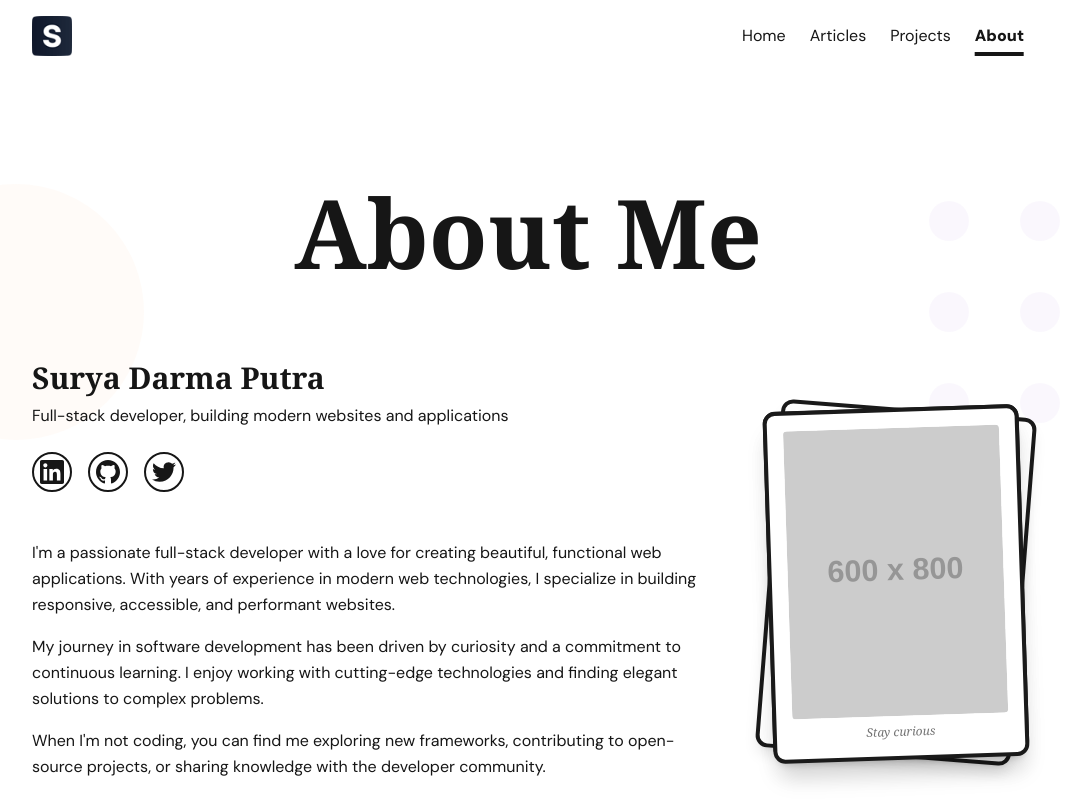
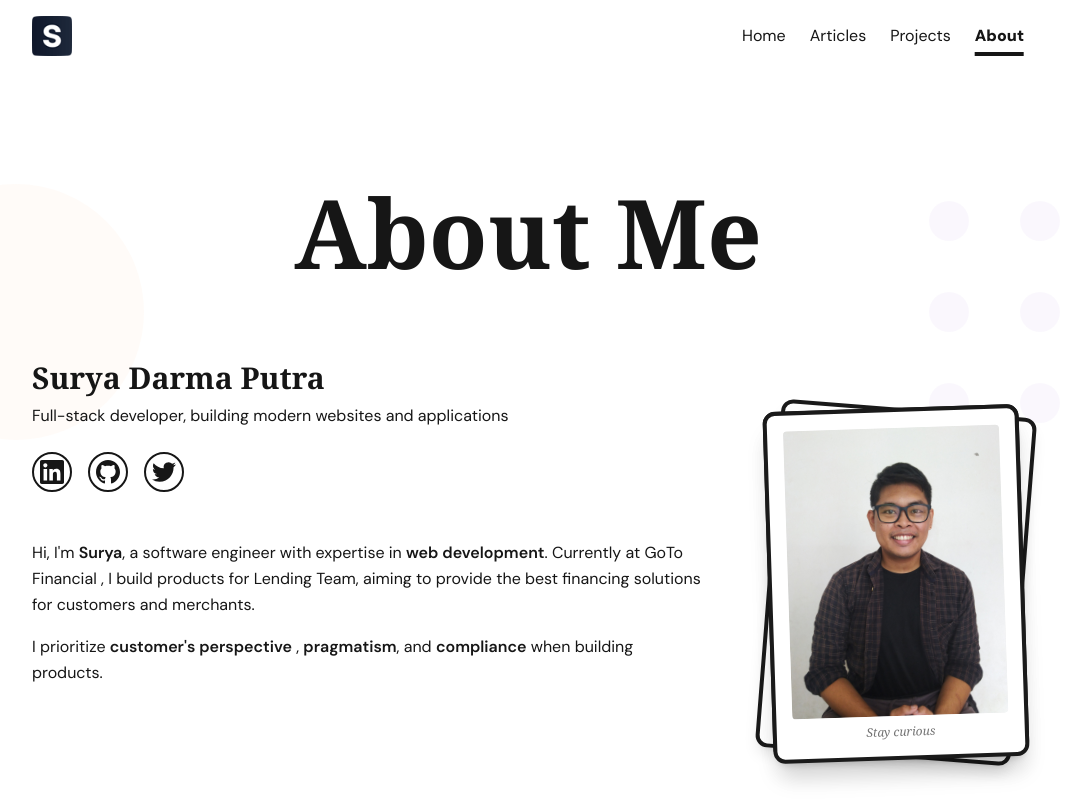
Before and after one commit to surdarmaputra/suryadarmaputra.com, an Astro site: page /about in a window 1280 px wide. Shown: the top 800 px of the page, without its empty margins (112-1180 px from the left). Built offline with nearby package versions, Linux system fonts and the light colour scheme; Astro itself is replaced by a stand-in of ours; placeholder pictures from the web are drawn by us; a web font is replaced by a local one.

Commit message:
chore: update about page content

```diff
--- a/src/modules/introduction/pages/about-page.astro
+++ b/src/modules/introduction/pages/about-page.astro
@@ -10,18 +10,12 @@ import WorkExperienceSection from "../components/work-experience-section.astro";
 const currentPath = Astro.url.pathname;
 
 // Photo and bio data
-const photoUrl = "https://placehold.co/600x800/4A5568/FFFFFF?text=Photo";
+const photoUrl = "/images/me.jpeg";
 const name = PERSONAL.NAME;
 const secondaryTitle = PERSONAL.TITLE;
 const linkedinUrl = SOCIAL_LINKS.LINKEDIN;
 const githubUrl = SOCIAL_LINKS.GITHUB;
 const twitterUrl = SOCIAL_LINKS.TWITTER;
-
-const bioParagraphs = [
-  "I'm a passionate full-stack developer with a love for creating beautiful, functional web applications. With years of experience in modern web technologies, I specialize in building responsive, accessible, and performant websites.",
-  "My journey in software development has been driven by curiosity and a commitment to continuous learning. I enjoy working with cutting-edge technologies and finding elegant solutions to complex problems.",
-  "When I'm not coding, you can find me exploring new frameworks, contributing to open-source projects, or sharing knowledge with the developer community.",
-];
 
 // Generate tilt angles for stacked photos
 const photoTilt1 = generateRandomElementTiltAngle(0, 4);
@@ -112,9 +106,29 @@ const photoTilt3 = generateRandomElementTiltAngle(2, 12);
 
             <!-- Bio Paragraphs -->
             <div class="space-y-4">
-              {bioParagraphs.map((paragraph) => (
-                <p class="text-base-content leading-relaxed">{paragraph}</p>
-              ))}
+              <p class="text-base-content leading-relaxed">
+                Hi, I'm <span class="font-semibold">{name.split(' ')[0]}</span>, a
+                software engineer with expertise in{' '}
+                <span class="font-semibold">web development</span>.
+                Currently at{' '}
+                <a
+                  href="https://www.gotocompany.com/en/products/goto-financial"
+                  target="_blank"
+                  rel="noopener noreferrer"
+                  class="link link-hover"
+                >
+                  GoTo Financial
+                </a>
+                , I build products for Lending Team, aiming to provide the best
+                financing solutions for customers and merchants.
+              </p>
+              <p class="text-base-content leading-relaxed">
+                I prioritize{' '}
+                <span class="font-semibold">customer's perspective</span>
+                , <span class="font-semibold">pragmatism</span>, and{' '}
+                <span class="font-semibold">compliance</span> when building
+                products.
+              </p>
             </div>
           </div>
 
@@ -144,7 +158,7 @@ const photoTilt3 = generateRandomElementTiltAngle(2, 12);
               <!-- Front photo (top layer) -->
               <div
                 id="front-photo"
-                class="badge-tilt bg-base-100 border-4 border-neutral rounded-xl shadow-xl p-3 md:p-4 w-full hover:rotate-3 transition-transform duration-300 relative z-20"
+                class="badge-tilt bg-base-100 border-4 border-neutral rounded-xl shadow-xl p-3 md:p-4 w-full hover:rotate-3 active:rotate-3 transition-transform duration-300 relative z-20"
                 style={`--badge-tilt: ${photoTilt1}deg;`}
               >
                 <div class="bg-base-200 aspect-3/4 overflow-hidden rounded">
```
Also changed, not shown: public/images/me.jpeg (added).
